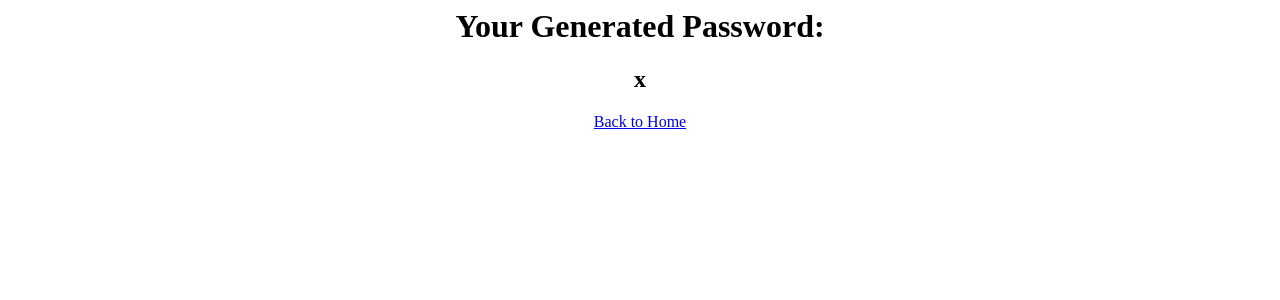
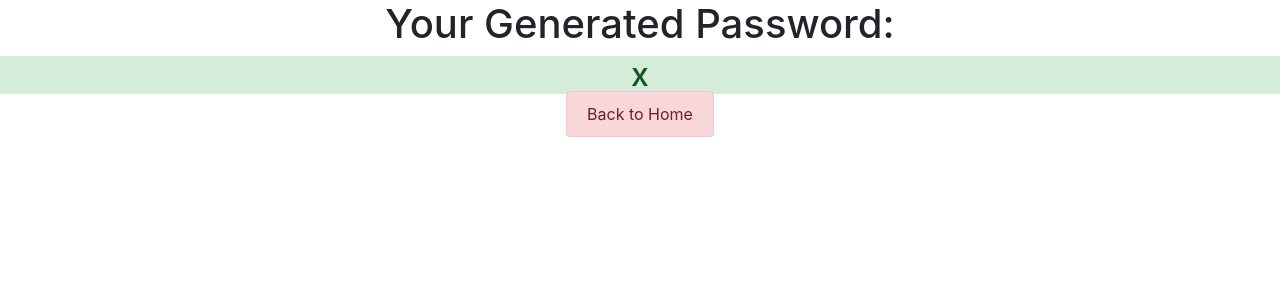
Before and after one commit to H4CK3RD33P/passgen, a Django app: template generator/templates/generator/password.html in a window 1280 px wide. Shown: the top 300 px of the page. Run offline with Django 3.2, Linux system fonts and the light colour scheme; the template is opened without the code that fills it: most values are stand-ins (such as "Sample title", 1, 10 or a date in 2020).

Commit message:
Bootstrap added
Did some basic styling stuff. Changed the color of 'Generate Password' button, 'length' dropdown
menu, the <h2> for displaying password and finally 'Back to home' link.

```diff
--- a/generator/templates/generator/home.html
+++ b/generator/templates/generator/home.html
@@ -1,7 +1,7 @@
-<center><h1>### Password Generator ###</h1>
+<link rel="stylesheet" href="https://cdn.jsdelivr.net/npm/bootstrap@4.5.3/dist/css/bootstrap.min.css" integrity="sha384-TX8t27EcRE3e/ihU7zmQxVncDAy5uIKz4rEkgIXeMed4M0jlfIDPvg6uqKI2xXr2" crossorigin="anonymous"><center><h1>### Password Generator ###</h1>
 <h4>by Subhodeep Sarkar</h4>
 <form action="{% url 'password' %}">
-    <select name='length'>
+    <select name='length'class="btn btn-info dropdown-toggle">
         <option value='4'>4</option>
         <option value='5'>5</option>
         <option value='6'>6</option>
@@ -23,6 +23,6 @@
     <br>
     <input type='checkbox' name='special'>Special characters
     <br>
-    <input type='submit' value='Generate Password'>
+    <input type='submit' value='Generate Password' class="btn btn-danger">
 </form>
 </center>
--- a/generator/templates/generator/password.html
+++ b/generator/templates/generator/password.html
@@ -1,4 +1,5 @@
+<link rel="stylesheet" href="https://cdn.jsdelivr.net/npm/bootstrap@4.5.3/dist/css/bootstrap.min.css" integrity="sha384-TX8t27EcRE3e/ihU7zmQxVncDAy5uIKz4rEkgIXeMed4M0jlfIDPvg6uqKI2xXr2" crossorigin="anonymous">
 <center><h1>Your Generated Password: </h1>
-<h2>{{ password }}</h2>
-<a href="{% url 'home' %}">Back to Home</a>
+<h2 class='alert-success'>{{ password }}</h2>
+<a href="{% url 'home' %}" class='alert alert-danger'>Back to Home</a>
 </center>
```
